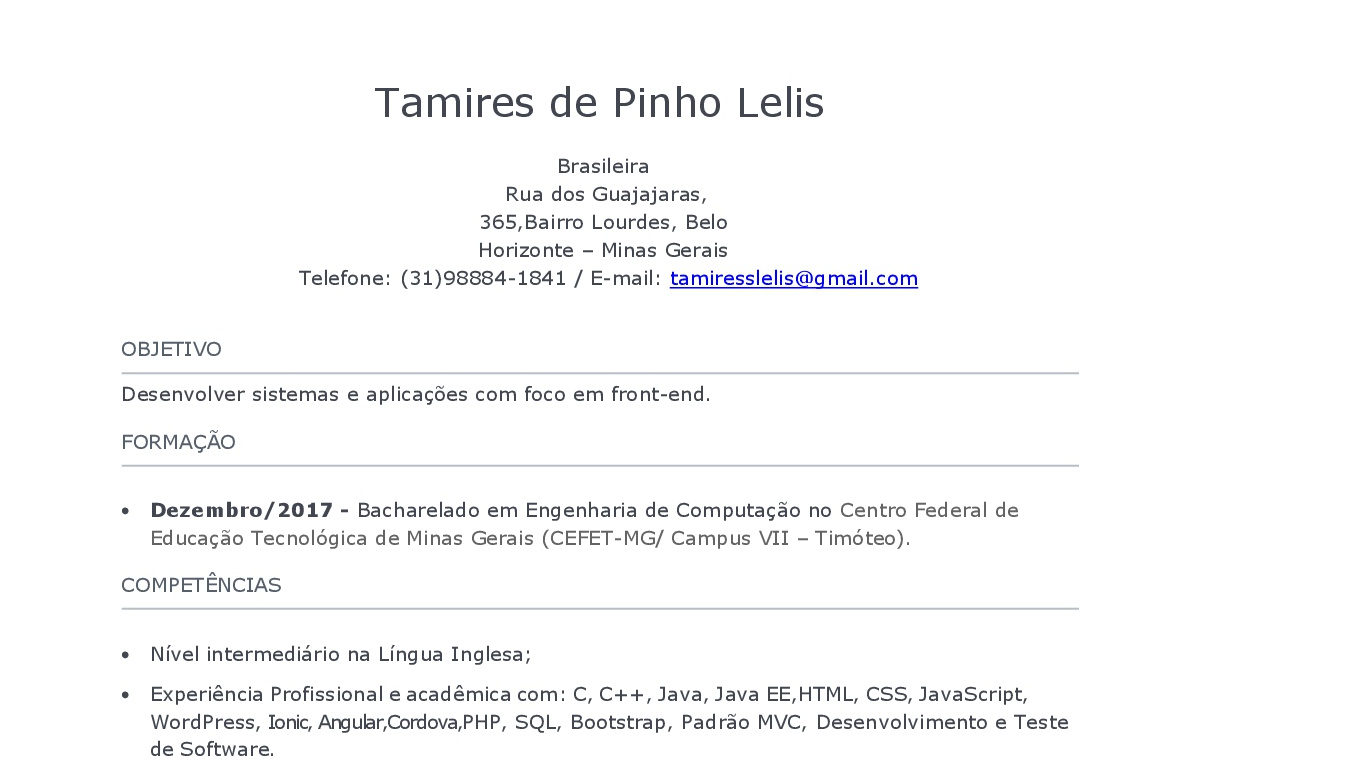
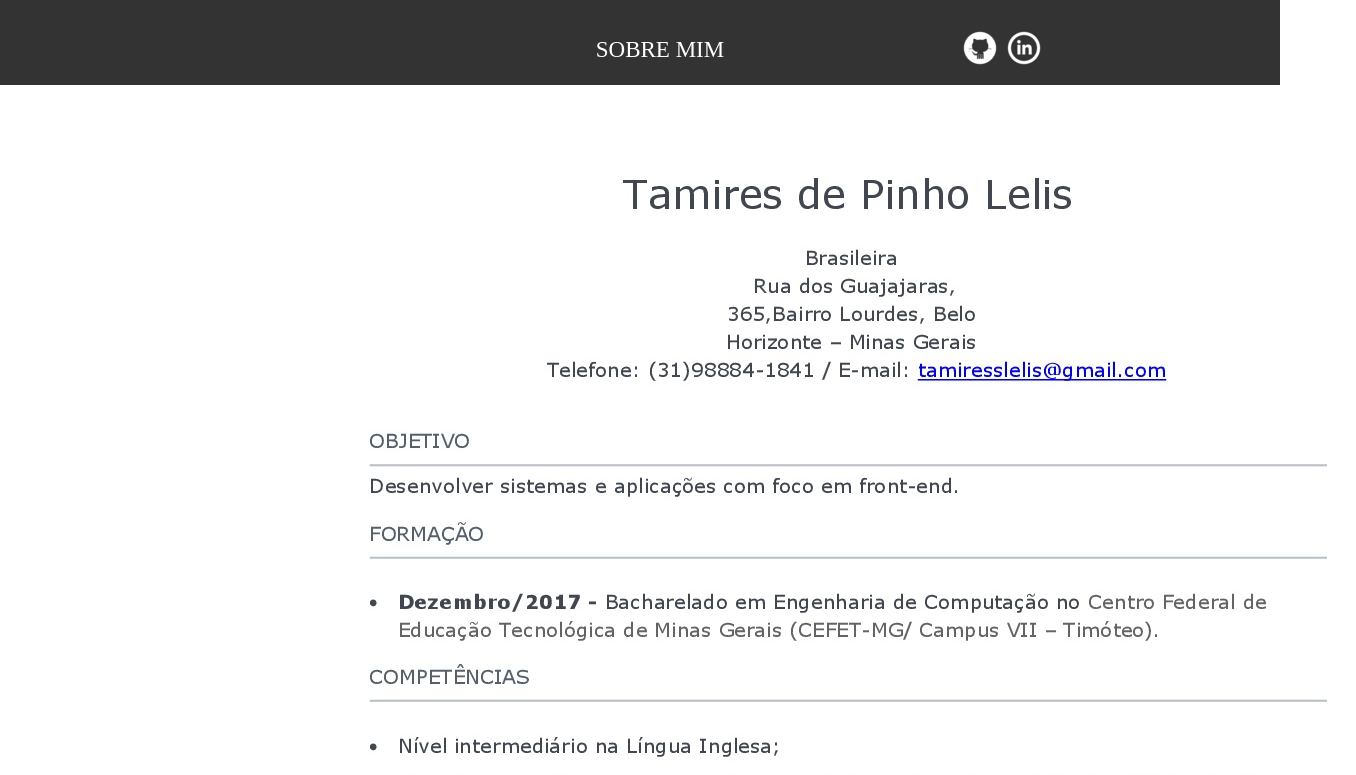
Before and after one commit to tamiresslelis/tamiresslelis.github.io, a plain HTML site: page index.html in a window 1280 px wide. Shown: the top 775 px of the page, 1356 px wide, since content can reach past the window. Drawn offline with Linux system fonts and the light colour scheme.

Commit message:
css e img

```diff
--- /dev/null
+++ b/css/reset.css
@@ -0,0 +1,48 @@
+/* http://meyerweb.com/eric/tools/css/reset/
+   v2.0 | 20110126
+   License: none (public domain)
+*/
+
+html, body, div, span, applet, object, iframe,
+h1, h2, h3, h4, h5, h6, p, blockquote, pre,
+a, abbr, acronym, address, big, cite, code,
+del, dfn, em, img, ins, kbd, q, s, samp,
+small, strike, strong, sub, sup, tt, var,
+b, u, i, center,
+dl, dt, dd, ol, ul, li,
+fieldset, form, label, legend,
+table, caption, tbody, tfoot, thead, tr, th, td,
+article, aside, canvas, details, embed,
+figure, figcaption, footer, header, hgroup,
+menu, nav, output, ruby, section, summary,
+time, mark, audio, video {
+	margin: 0;
+	padding: 0;
+	border: 0;
+	font-size: 100%;
+	font: inherit;
+	vertical-align: baseline;
+}
+/* HTML5 display-role reset for older browsers */
+article, aside, details, figcaption, figure,
+footer, header, hgroup, menu, nav, section {
+	display: block;
+}
+body {
+	line-height: 1;
+}
+ol, ul {
+	list-style: none;
+}
+blockquote, q {
+	quotes: none;
+}
+blockquote:before, blockquote:after,
+q:before, q:after {
+	content: '';
+	content: none;
+}
+table {
+	border-collapse: collapse;
+	border-spacing: 0;
+}
--- /dev/null
+++ b/css/style.css
@@ -0,0 +1,72 @@
+*{
+	box-sizing: border-box;
+}
+
+header{
+	padding: 15px;
+	position: fixed;
+	background-color: #333;
+	height: 85px;
+	color: #FFF;
+	width: 100%;
+}
+
+div{
+	display: block;
+}
+
+h1{
+	padding-top: 23px;
+	font-size: 23px;
+	text-align: center;
+	padding-left: 200px;
+
+}
+
+.titulo{
+	width: 800px;
+	text-transform: uppercase;
+}
+
+.container-header{
+	width: 960px;
+	margin-left: auto;
+	margin-right: auto;
+	display: flex;
+}
+
+.container{
+	width: 60%;
+	height: 100%;
+	margin: 0 auto;
+	text-align: center;
+}
+
+.icones-sociais{
+	list-style: none;
+	list-style-type: none;
+}
+
+.icones-sociais li{
+	display: inline;
+
+}
+
+.icones-sociais a{
+	width: 40px;
+	height: 40px;
+	display: inline-block;
+	font-size: 0;
+}
+
+.github{
+	background-image: url(../img/github.png);
+}
+
+.linkedin{
+	background-image: url(../img/linkedin.png);
+}
+
+canvas{
+	padding-top: 100px;
+}
--- a/index.html
+++ b/index.html
@@ -1,8 +1,45 @@
-<canvas id="viewport" width="1100px" height="1700px"></canvas>
-<img id="myimg" src="">
+<!doctype html>
+<html>
+<head>
+  <meta charset=utf-8>
+  <title>Currículo Tamires Lelis</title>
+  <link rel="stylesheet" type="text/css" href="css/reset.css">
+  <link rel="stylesheet" type="text/css" href="css/style.css">
+</head>
+<body>
+  <header>
+    <div class="container-header">
+      <div class="titulo">
+        <span><h1>Sobre mim </h1></span>
+      </div>
+      <div>
+        <ul class="icones-sociais">
+            <li>
+              <a class="github" href="http://github.com/tamiresslelis">
+                    github
+                </a>
+            </li>
+            <li>
+              <a class="linkedin" href="https://www.linkedin.com/in/tamires-lelis-55603738/">
+                  linkedin
+                </a>
+          </li>
+        </ul>
+      </div>
+    </div>
+  </header>
+  <div class="container">
+  <canvas id="viewport" width="1100px" height="1700px"></canvas>
+<div>
+
+</div>
+</body>
+</html>
+
+
+
 <script>
 let canvas = document.getElementById('viewport'),
-img = document.getElementById('myimg'),
 context = canvas.getContext('2d');
 make_base();
 
```
Also changed, not shown: img/github.png (added), img/linkedin.png (added), img/twitter.png (added).
